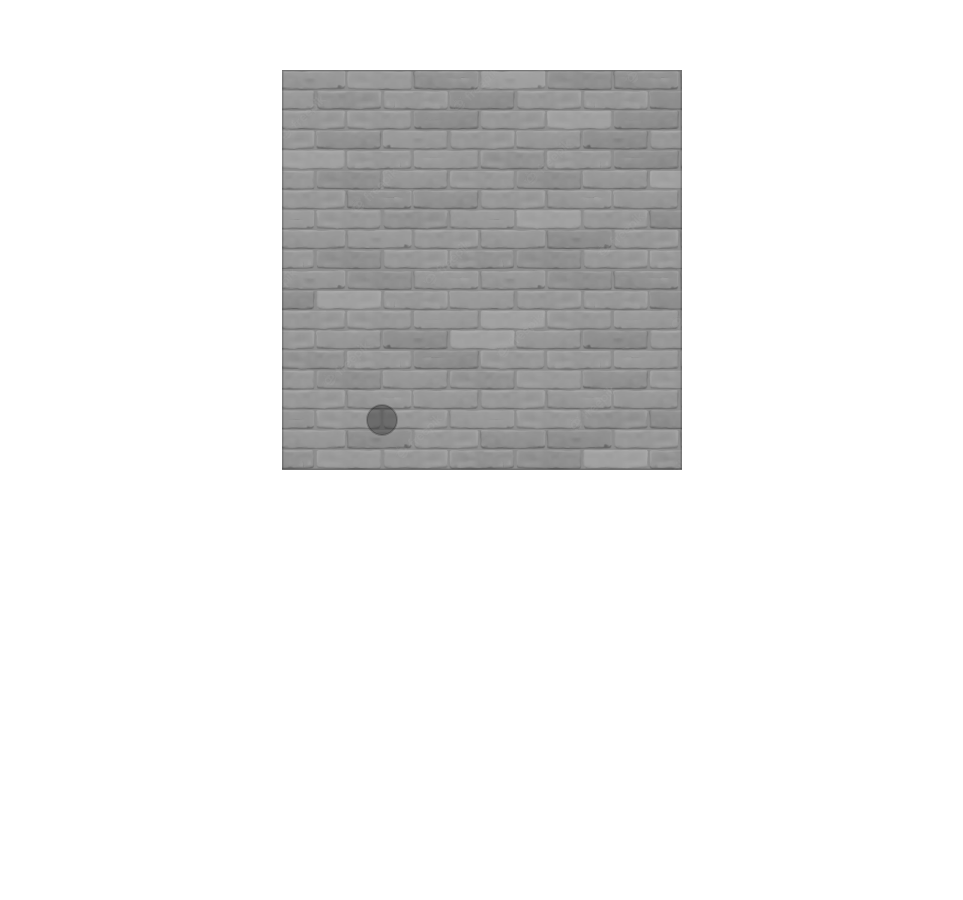
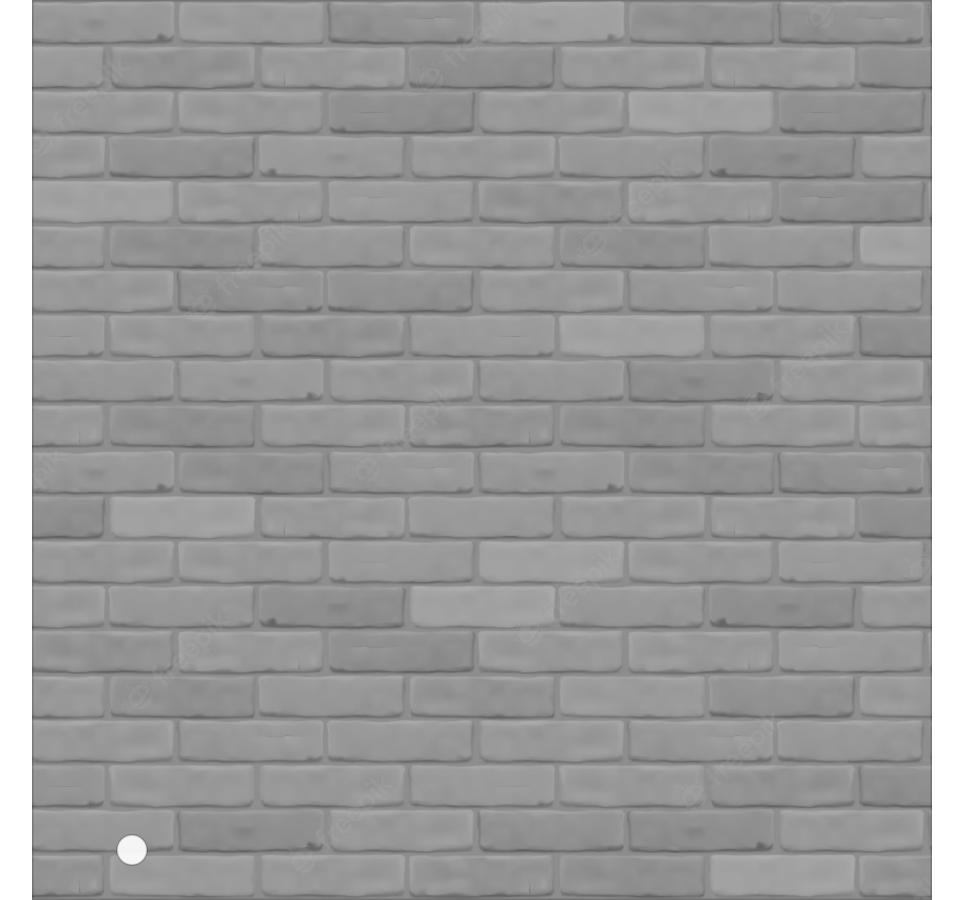
Before and after one commit to Doaa-Ghopashe/Cracking-Brick-Game, a plain HTML site: page index.html in a window 1280 px wide. Shown: the whole page, without its empty margins (158-1121 px from the left). Before the commit the page ends 800 px from the top, so only its background shows below. Drawn offline with Linux system fonts and the light colour scheme.

Commit message:
updates on the frame size and the ball color

```diff
--- a/index.html
+++ b/index.html
@@ -11,7 +11,7 @@
 <body>
     <div class="row">
          <!---->
-        <canvas id="wall" width="400" height="400"></canvas>
+        <canvas id="wall" width="900" height="900"></canvas>
     </div>
 
     <!---->
--- a/main.js
+++ b/main.js
@@ -40,9 +40,9 @@ cxt.beginPath();
 
     cxt.lineWidth = 2;
     //creating a fully arc with determining its position in the canvas
-    cxt.arc(100,frameWidth-50,15,0,angle);
+    cxt.arc(100,frameHeight - 50,15,0,angle);
     //put a background for this arc using the image we create above
-    cxt.fillStyle = ballPattern;
+    cxt.fillStyle = "rgba(255,255,255,0.9)";
 
     cxt.fill();
 
--- a/style.css
+++ b/style.css
@@ -24,5 +24,5 @@ canvas
     background-size: cover;
     background-position: center;
     background-repeat: no-repeat;
-    margin-top: 70px;
+    /* margin-top: 70px; */
 }
```
